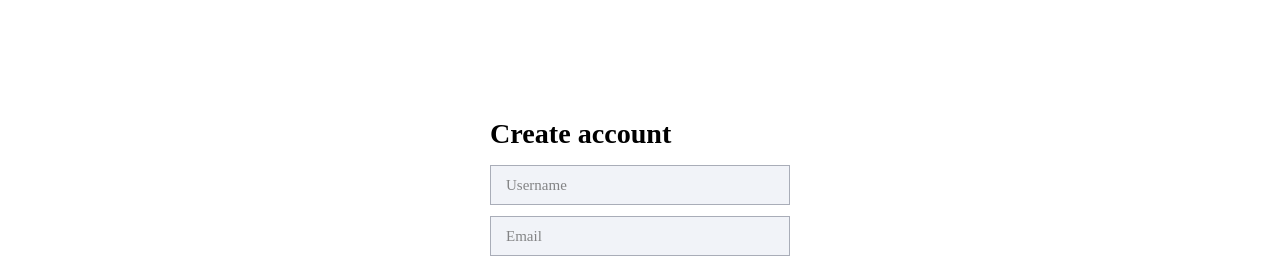
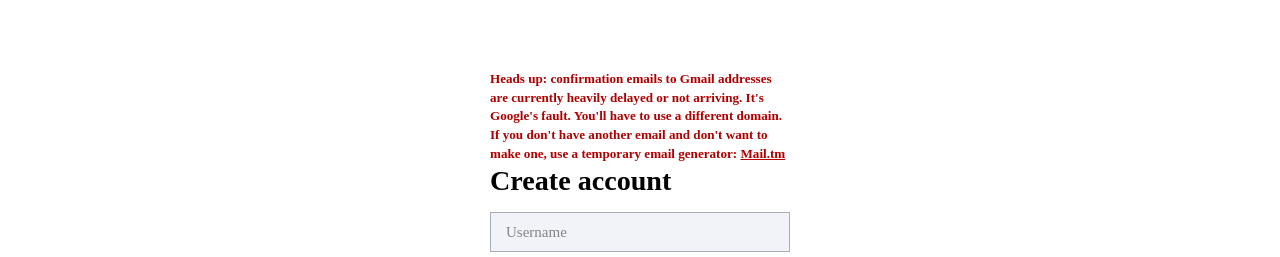
Before and after one commit to compend-org/wiki-log, a Next.js app: page /login in a window 1280 px wide. Both pictures are taken after a click on the button "New here? Create an account". Shown: the part 137-394 px from the top of the page. Built offline with nearby package versions, Linux system fonts and the light colour scheme; no server answers.

Commit message:
gmail warning msg

```diff
--- a/components/LoginForm.tsx
+++ b/components/LoginForm.tsx
@@ -164,6 +164,22 @@ export default function LoginForm({ next }: { next: string }) {
   return (
     <main className="mx-auto flex max-w-sm flex-1 flex-col justify-center gap-4 p-4 sm:p-8">
       <h1 className="text-3xl font-bold">
+        {mode === "signup" && (
+          <p className="text-sm text-danger">
+            Heads up: confirmation emails to Gmail addresses are currently
+            heavily delayed or not arriving. It&apos;s Google&apos;s fault. You&apos;ll
+            have to use a different domain. If you don&apos;t have another email and
+            don&apos;t want to make one, use a temporary email generator:{" "}
+            <a
+              href="https://mail.tm"
+              target="_blank"
+              rel="noopener noreferrer"
+              className="underline"
+            >
+              Mail.tm
+            </a>
+          </p>
+        )}
         {mode === "signin" ? "Sign in" : "Create account"}
       </h1>
 
```
